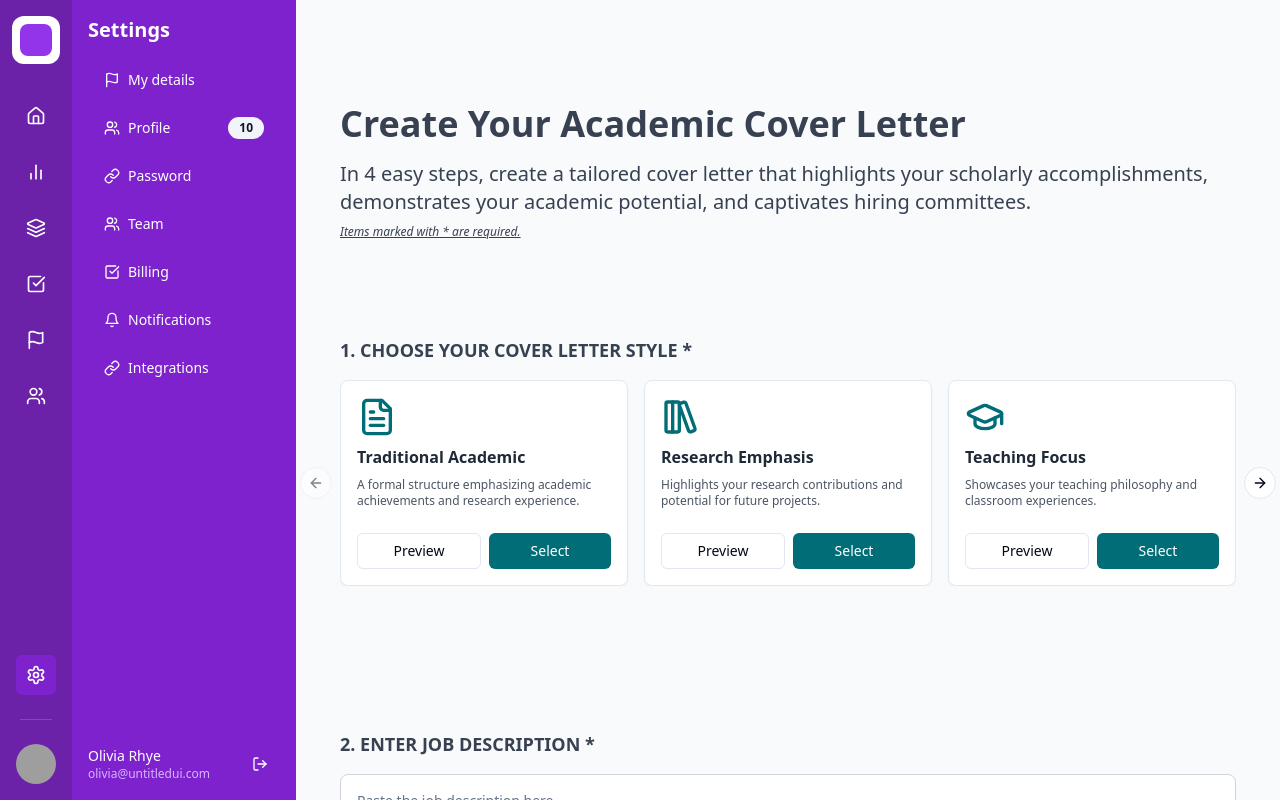
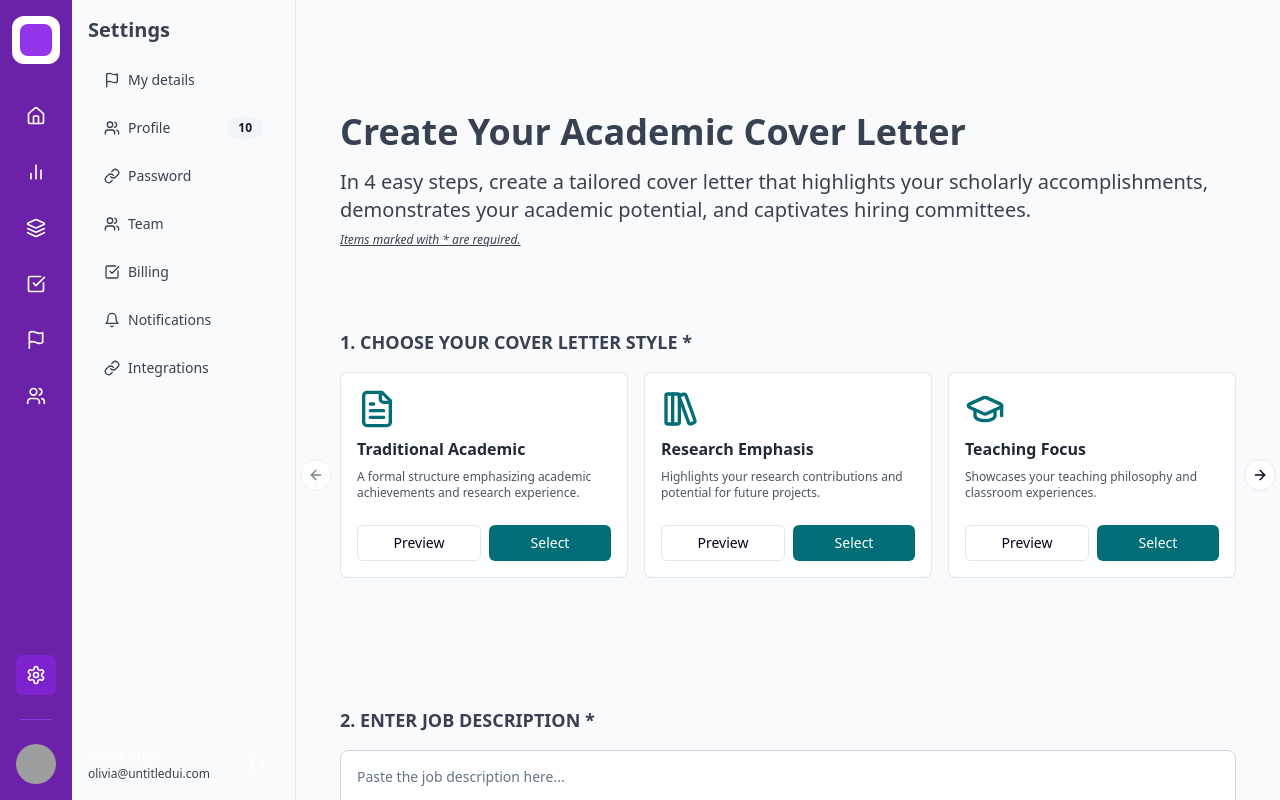
Before and after one commit to Naxus28/lumina.ai, a Next.js app: page /cover-letter-generator in a window 1280 px wide. Built offline with nearby package versions, Linux system fonts and the light colour scheme; grey boxes are pictures that could not be loaded.

Commit message:
Changes sidebar styles

```diff
--- a/app/(auth)/cover-letter-generator/page.tsx
+++ b/app/(auth)/cover-letter-generator/page.tsx
@@ -16,6 +16,7 @@ import { Container } from '../../layout-components/components/Container';
 import { SenderForm } from './components/address/SenderForm';
 import { AddresseeForm } from './components/address/AddresseeForm';
 import { AddressData } from './components/address/AddressFormBase';
+import { ChevronLeft, ChevronRight } from 'lucide-react'; // Make sure these icons are imported
 
 const CoverLetterGenerator: React.FC = () => {
 	const [selectedTemplate, setSelectedTemplate] = useState<CoverLetterTemplate | null>(null);
--- a/app/api/generate-cover-letter/route.ts
+++ b/app/api/generate-cover-letter/route.ts
@@ -1,7 +1,8 @@
 import { NextRequest } from 'next/server';
 import { Anthropic } from '@anthropic-ai/sdk';
 import { createPromptGenerator } from '../../../utils/generatePrompt';
-const ANTHROPIC_API_KEY = '***REMOVED***';
+const ANTHROPIC_API_KEY =
+	'***REMOVED***';
 
 const anthropic = new Anthropic({
 	apiKey: ANTHROPIC_API_KEY,
@@ -31,7 +32,7 @@ export async function POST(req: NextRequest) {
 		const pdfData = await pdfParse.default(buffer);
 		const cvText = pdfData.text;
 
-		const generateCoverLetterPrompt = createPromptGenerator('foo', { template });
+		const generateCoverLetterPrompt = createPromptGenerator('coverLetter', { template });
 		const prompt = generateCoverLetterPrompt({ jobDescription, cv: cvText, addressee, sender });
 
 		// Create a ReadableStream to handle the Anthropic MessageStream
@@ -41,7 +42,8 @@ export async function POST(req: NextRequest) {
 					model: 'claude-3-sonnet-20240229',
 					max_tokens: 1500,
 					temperature: 0.3,
-					system: 'You are an AI assistant specialized in writing academic cover letters. Be concise, professional, and adhere strictly to the provided instructions.',
+					system:
+						'You are an AI assistant specialized in writing academic cover letters. Be concise, professional, and adhere strictly to the provided instructions.',
 					messages: [
 						{
 							role: 'user',
--- a/app/components/AuthLayout.tsx
+++ b/app/components/AuthLayout.tsx
@@ -90,15 +90,15 @@ export default function AuthLayout({ children }: { children: React.ReactNode })
 				</div>
 
 				{/* Menu items column */}
-				<div className="w-56 bg-purple-700 p-4 flex flex-col">
-					<h2 className="text-xl font-bold mb-4">{activeItem}</h2>
+				<div className="w-56 bg-gray-50 p-4 flex flex-col border-r-[1px] border-gray-200">
+					<h2 className="text-xl font-bold mb-4 text-gray-700">{activeItem}</h2>
 					<nav className="space-y-2 flex-grow">
 						{activeItem === 'Settings'
 							? settingsItems.map((item) => (
 									<Button
 										key={item.label}
 										variant="ghost"
-										className="w-full justify-start text-white hover:bg-purple-600"
+										className="w-full justify-start text-gray-700 hover:bg-purple-600"
 									>
 										<item.icon className="mr-2 h-4 w-4" />
 										{item.label}
@@ -118,7 +118,7 @@ export default function AuthLayout({ children }: { children: React.ReactNode })
 										<Button
 											key={subItem}
 											variant="ghost"
-											className="w-full justify-start text-white hover:bg-purple-600"
+											className="w-full justify-start text-gray-700 hover:bg-purple-600"
 										>
 											{subItem}
 										</Button>
@@ -128,7 +128,7 @@ export default function AuthLayout({ children }: { children: React.ReactNode })
 						<div className="flex items-center space-x-3">
 							<div className="flex-1 min-w-0">
 								<p className="text-sm font-medium truncate">Olivia Rhye</p>
-								<p className="text-xs text-purple-300 truncate">olivia@untitledui.com</p>
+								<p className="text-xs text-gray-700 truncate">olivia@untitledui.com</p>
 							</div>
 							<Button
 								variant="ghost"
@@ -143,7 +143,7 @@ export default function AuthLayout({ children }: { children: React.ReactNode })
 			</div>
 
 			{/* Main content */}
-			<div className="flex-1 overflow-auto p-4">{children}</div>
+			<div className="flex-1 overflow-auto p-8">{children}</div>
 		</div>
 	);
 }
--- a/app/layout-components/components/Container.tsx
+++ b/app/layout-components/components/Container.tsx
@@ -110,7 +110,7 @@ const paddingYClasses = {
 };
 
 export const Container = forwardRef<HTMLElement, ContainerProps>(
-	({ children, className, padding = 'none', paddingX = '2xl', paddingY = '2xl', id = '', ...props }, ref) => {
+	({ children, className, padding = 'none', paddingX = 'xl', paddingY = 'xl', id = '', ...props }, ref) => {
 		return (
 			<section
 				ref={ref}
```
